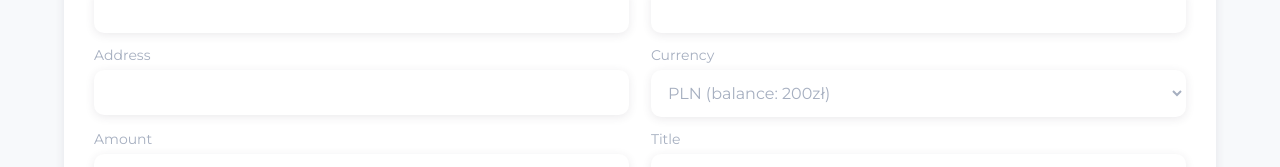
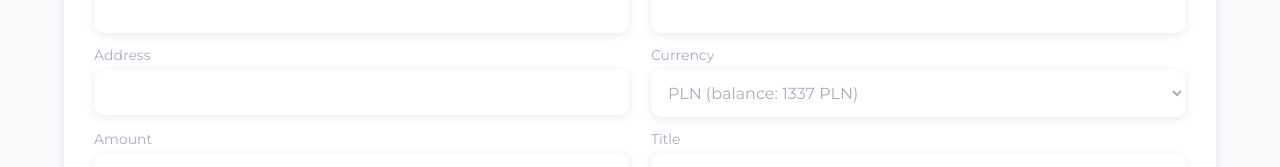
Before and after one commit to MiloszBaranskiDev/BankingApp, a React (Create React App) app: page /transfer in a window 1280 px wide. Shown: the part 266-433 px from the top of the page. Built offline with nearby package versions, Linux system fonts and the light colour scheme.

Commit message:
connect transfer currencies with redux

```diff
--- a/src/elements/Currencies/SwapCurrency.tsx
+++ b/src/elements/Currencies/SwapCurrency.tsx
@@ -10,9 +10,9 @@ interface ICurrency {
 
 interface Props {
   wallet: ICurrency[];
-  outgoing: boolean;
   swapCurrency: string;
   setSwapCurrency: (arg0: string) => void;
+  outgoing: boolean;
 }
 
 const S_SwapCurrency = styled.div`
@@ -27,9 +27,9 @@ const S_SwapCurrency = styled.div`
 
 const SwapCurrency: React.FC<Props> = ({
   wallet,
-  outgoing,
   swapCurrency,
   setSwapCurrency,
+  outgoing,
 }) => {
   return (
     <S_SwapCurrency>
@@ -38,7 +38,7 @@ const SwapCurrency: React.FC<Props> = ({
         value={swapCurrency}
         onChange={(e) => setSwapCurrency(e.target.value)}
       >
-        {wallet.map((currency: ICurrency) => (
+        {wallet.map((currency) => (
           <option
             value={currency.symbol}
             key={currency.symbol}
--- a/src/parts/Currencies/Swap.tsx
+++ b/src/parts/Currencies/Swap.tsx
@@ -38,8 +38,6 @@ const Swap: React.FC<Props> = ({ wallet }) => {
     wallet[wallet.length - 1].symbol
   );
 
-  console.log("from:", swapFrom, "to:", swapTo);
-
   return (
     <S_Swap>
       <S_Box>
--- a/src/parts/Transfer/Form.tsx
+++ b/src/parts/Transfer/Form.tsx
@@ -1,8 +1,22 @@
+import { RootState } from "redux/store";
+import { useSelector } from "react-redux";
 import styled from "styled-components";
 import S_Label from "elements/layout/S_Label";
 import S_Input from "elements/layout/S_Input";
 import S_Select from "elements/layout/S_Select";
 import S_Button from "elements/layout/S_Button";
+
+interface ICurrency {
+  symbol: string;
+  price?: number;
+  amount?: number;
+}
+
+interface IFields {
+  label: string;
+  type: string;
+  isSelect?: boolean;
+}
 
 const S_Form = styled.form`
   box-shadow: ${(props) => props.theme.shadow};
@@ -29,25 +43,18 @@ const S_Form = styled.form`
   }
 `;
 
-interface IFields {
-  label: string;
-  type: string;
-  isSelect?: boolean;
-}
-
-const Form: React.FC = () => {
 const fields: IFields[] = [
   {
     label: "Recipient",
-      type: "string",
+    type: "text",
   },
   {
     label: "Account No.",
-      type: "string",
+    type: "text",
   },
   {
     label: "Address",
-      type: "string",
+    type: "text",
   },
   {
     label: "Currency",
@@ -60,9 +67,12 @@ const Form: React.FC = () => {
   },
   {
     label: "Title",
-      type: "string",
+    type: "text",
   },
 ];
+
+const Form: React.FC = () => {
+  const wallet: ICurrency[] = useSelector((state: RootState) => state.wallet);
 
   const handleSubmit: React.FormEventHandler<HTMLFormElement> = (e) => {
     e.preventDefault();
@@ -82,6 +92,7 @@ const Form: React.FC = () => {
       const field: HTMLElement | null = document.getElementById(
         `${key.toLowerCase()}`
       );
+
       value.length === 0
         ? field?.classList.add("field-error")
         : field?.classList.remove("field-error");
@@ -89,10 +100,13 @@ const Form: React.FC = () => {
 
     const target: HTMLFormElement = e.target as HTMLFormElement;
     const children: NodeListOf<ChildNode> = target.childNodes;
-    children.forEach((child: ChildNode) => {
+
+    children.forEach((child) => {
       const field = child.childNodes[1] as HTMLInputElement | HTMLSelectElement;
-      if (field?.nodeName === "INPUT" || field?.nodeName === "SELECT") {
-        field.value = "";
+      if (field !== undefined) {
+        field.nodeName === "SELECT"
+          ? (field.value = wallet[0].symbol)
+          : (field.value = "");
       }
     });
   };
@@ -103,13 +117,29 @@ const Form: React.FC = () => {
         <div className="transferField" key={field.label}>
           <S_Label htmlFor={field.label.toLowerCase()}>{field.label}</S_Label>
           {!field.isSelect ? (
+            <>
+              {field.type === "text" ? (
                 <S_Input type={field.type} id={field.label.toLowerCase()} />
               ) : (
-            <S_Select id={field.label.toLowerCase()}>
-              <option value="PLN">{"PLN (balance: 200zł)"}</option>
-              <option value="EUR">{"EUR (balance: 35€)"}</option>
-              <option value="USD">{"USD (balance: 40$)"}</option>
-              <option value="CHF">{"CHF (balance: 25₣)"}</option>
+                <S_Input
+                  min={1}
+                  // max={wallet.find((item) => item.symbol === "image")!.amount}
+                  type={field.type}
+                  id={field.label.toLowerCase()}
+                />
+              )}
+            </>
+          ) : (
+            <S_Select
+              defaultValue={wallet[0].symbol}
+              id={field.label.toLowerCase()}
+            >
+              {wallet.map((currency) => (
+                <option
+                  value={currency.symbol}
+                  key={currency.symbol}
+                >{`${currency.symbol} (balance: ${currency.amount} ${currency.symbol})`}</option>
+              ))}
             </S_Select>
           )}
         </div>
```
Lines whose indentation alone changed are shown as unchanged.
